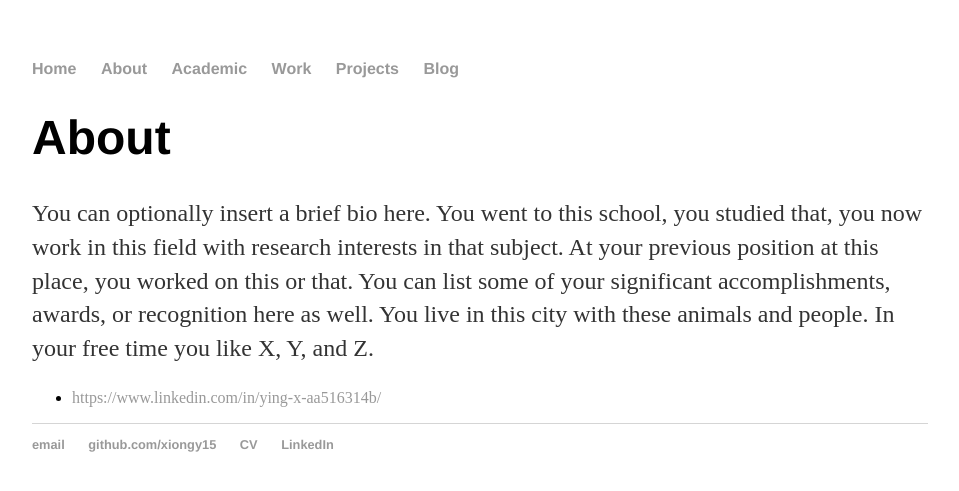
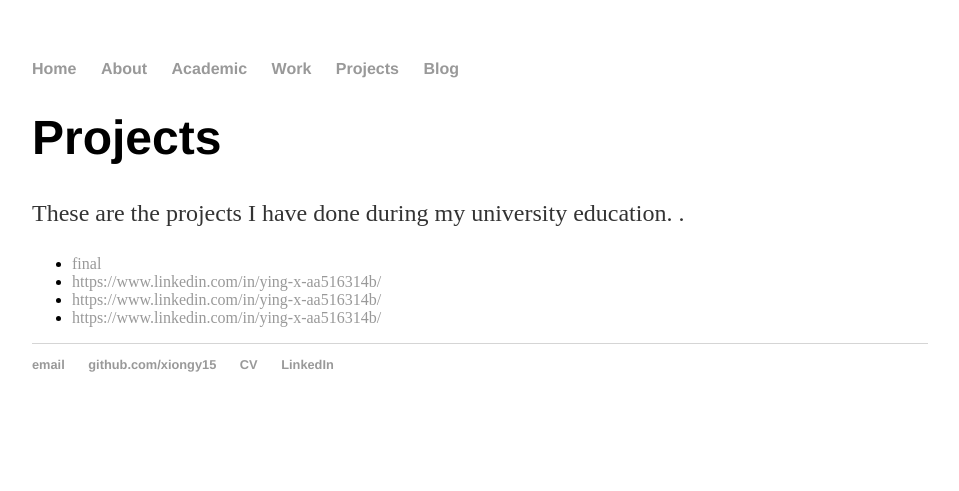
Before and after one commit to xiongy15/xiongy15.github.io, a Jekyll site: the page built from project/index.html, in a window 1280 px wide. Shown: the top 491 px of the page, without its empty margins (160-1119 px from the left). Built offline with Jekyll 4.4.1, drawn with Linux system fonts in a browser that asks for light colours.

Commit message:
Update index.html

```diff
--- a/project/index.html
+++ b/project/index.html
@@ -2,11 +2,13 @@
 title: Ying Xiong, Project
 layout: default
 ---
-<div class="Projects">
-			<h1>About</h1>
-			<p>You can optionally insert a brief bio here. You went to this school, you studied that, you now work in this field with research interests in that subject. At your previous position at this place, you worked on this or that. You can list some of your significant accomplishments, awards, or recognition here as well. You live in this city with these animals and people. In your free time you like X, Y, and Z.</p>
+			<h1>Projects</h1>
+			<p>These are the projects I have done during my university education.
+				.</p>
 
-			<ul class="contacts">
+			<ul>
+				<li><a href="#">final</a></li>
+				<li><a href="#">https://www.linkedin.com/in/ying-x-aa516314b/</a></li>
+				<li><a href="#">https://www.linkedin.com/in/ying-x-aa516314b/</a></li>
 				<li><a href="#">https://www.linkedin.com/in/ying-x-aa516314b/</a></li>
 				</ul>
-		</div>
```
